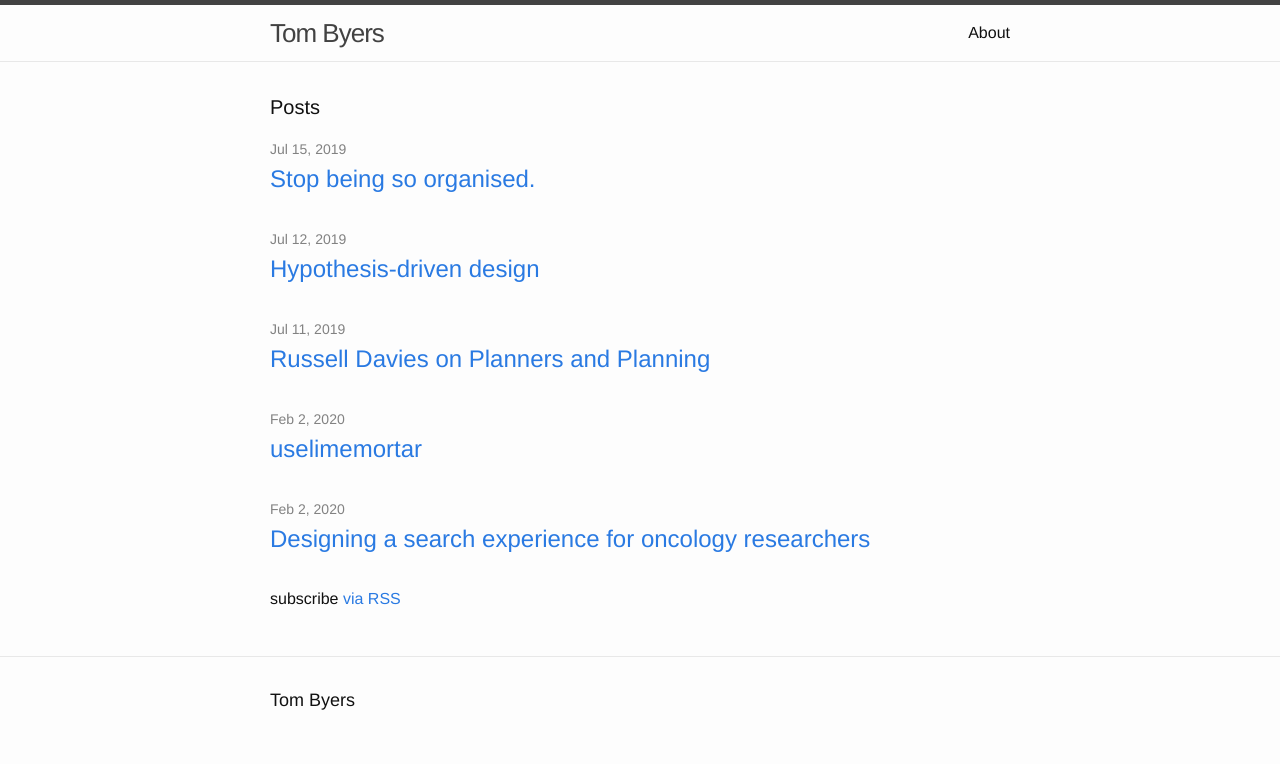
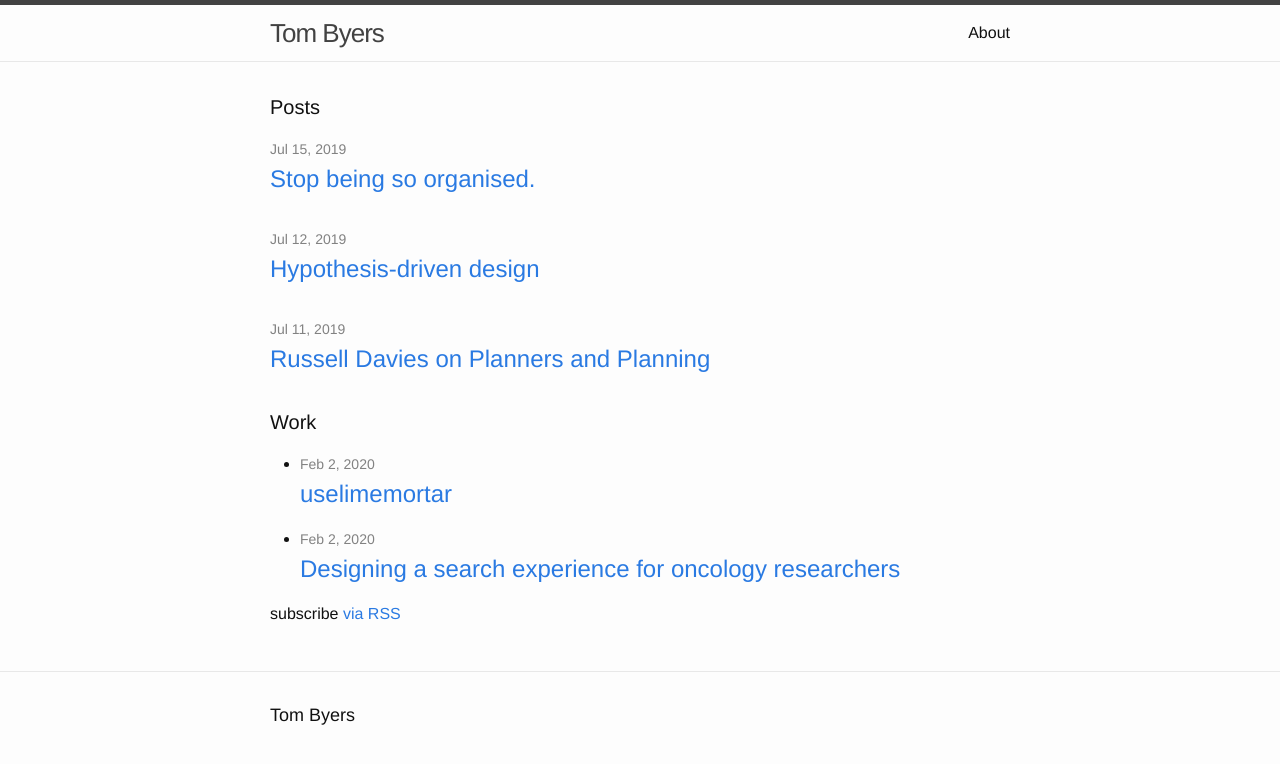
Before and after one commit to tombyers/tombyers.github.io, a Jekyll site: the page built from index.html, in a window 1280 px wide. Shown: the top 764 px of the page. Built offline with Jekyll 4.4.1, drawn with Linux system fonts in a browser that asks for light colours.

Commit message:
Update index.html

```diff
--- a/index.html
+++ b/index.html
@@ -16,6 +16,11 @@ layout: default
         </h2>
       </li>
     {% endfor %}
+  </ul>
+
+  <h1 class="page-heading">Work</h1>
+
+  <ul>
     {% for work in site.work %}
       <li>
         <span class="post-meta">{{ work.date | date: "%b %-d, %Y" }}</span>
```
